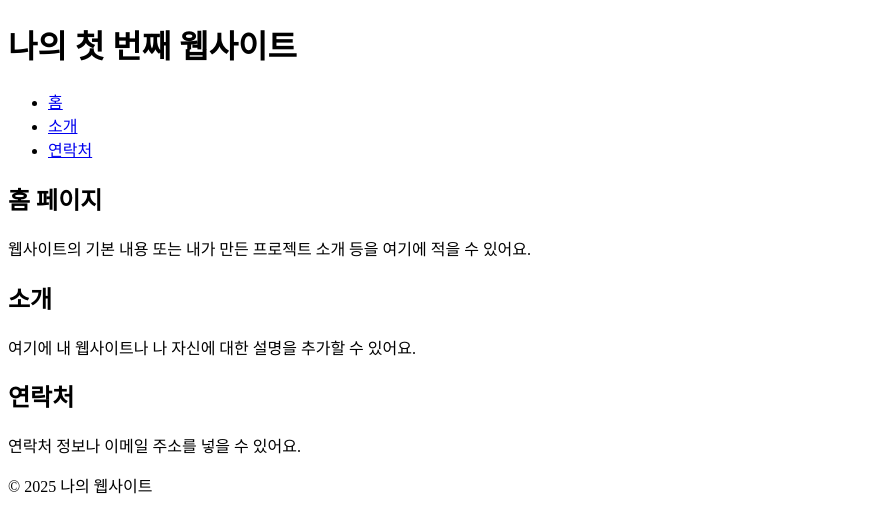
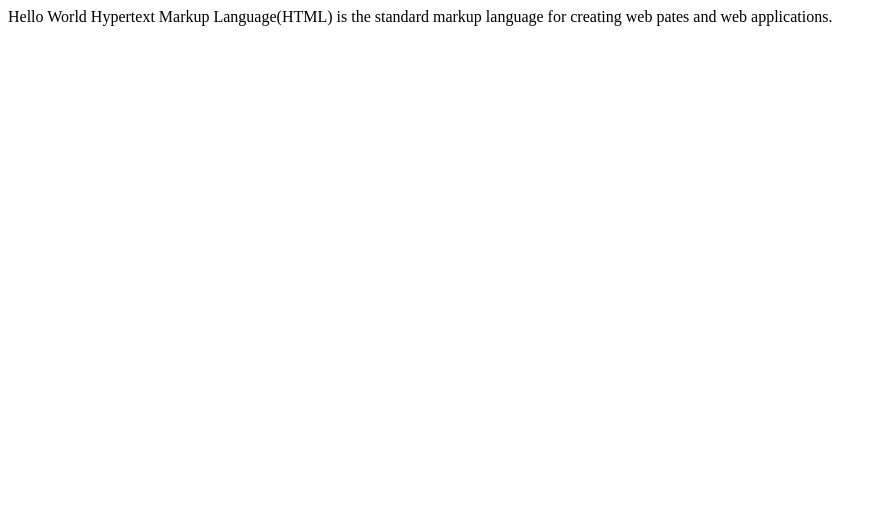
Before and after one commit to mandramibook/trial, a plain HTML site: page index.html in a window 1280 px wide. Shown: the whole page, without its empty margins (0-887 px from the left). Drawn offline with Linux system fonts and the light colour scheme.

Commit message:
Update index.html

```diff
--- a/index.html
+++ b/index.html
@@ -1,41 +1,9 @@
 <!DOCTYPE html>
-<html lang="ko">
-<head>
-    <meta charset="UTF-8">
-    <meta name="viewport" content="width=device-width, initial-scale=1.0">
-    <title>나의 웹사이트</title>
-    <!-- 스타일시트를 나중에 추가할 수 있습니다. -->
-    <link rel="stylesheet" href="styles.css">
-</head>
-<body>
-    <header>
-        <h1>나의 첫 번째 웹사이트</h1>
-        <nav>
-            <ul>
-                <li><a href="#home">홈</a></li>
-                <li><a href="#about">소개</a></li>
-                <li><a href="#contact">연락처</a></li>
-            </ul>
-        </nav>
-    </header>
-
-    <section id="home">
-        <h2>홈 페이지</h2>
-        <p>웹사이트의 기본 내용 또는 내가 만든 프로젝트 소개 등을 여기에 적을 수 있어요.</p>
-    </section>
-
-    <section id="about">
-        <h2>소개</h2>
-        <p>여기에 내 웹사이트나 나 자신에 대한 설명을 추가할 수 있어요.</p>
-    </section>
-
-    <section id="contact">
-        <h2>연락처</h2>
-        <p>연락처 정보나 이메일 주소를 넣을 수 있어요.</p>
-    </section>
-
-    <footer>
-        <p>© 2025 나의 웹사이트</p>
-    </footer>
-</body>
+<html>
+    <head>
+        Hello World
+    </head>
+    <body>
+        Hypertext Markup Language(HTML) is the standard markup language for creating web pates and web applications.
+    </body>
 </html>
```
